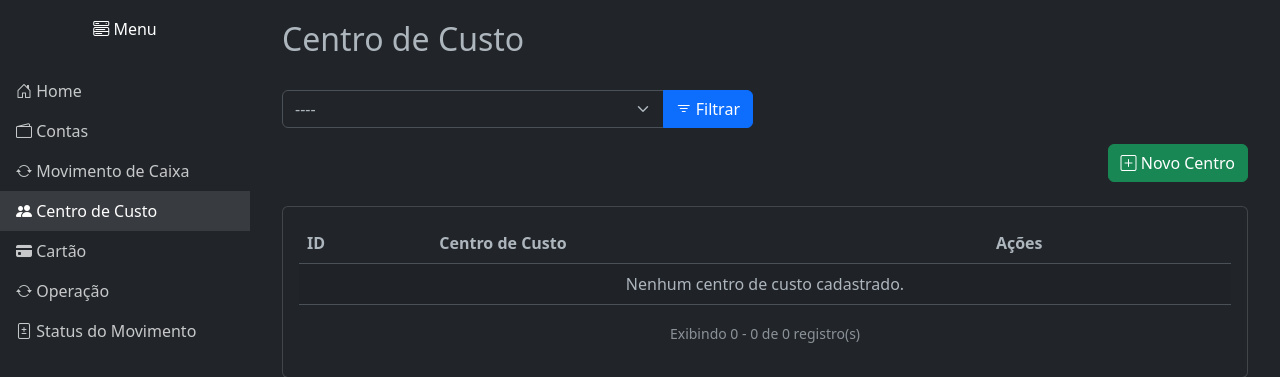
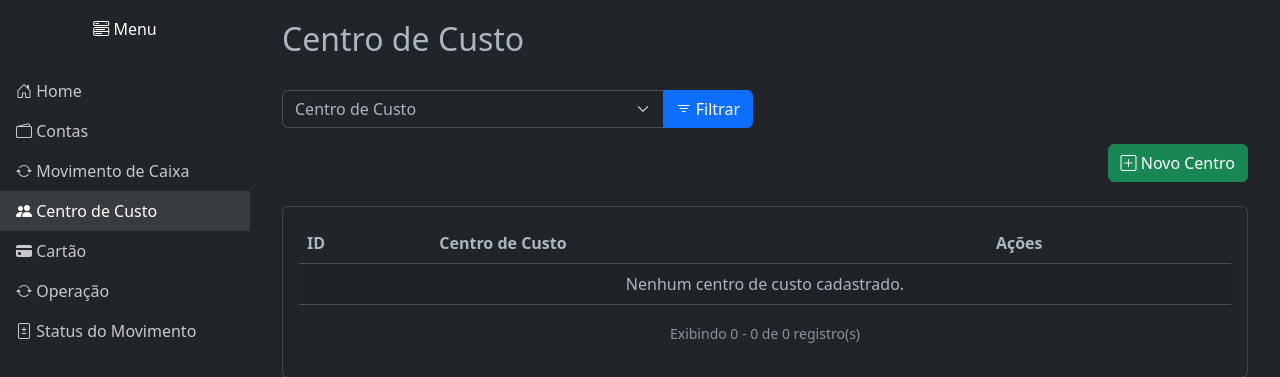
Before and after one commit to mateusdev08/sgf, a Django app: page /centro-custo/ in a window 1280 px wide. Shown: the top 377 px of the page. Run offline with Django 5.2, Linux system fonts and the light colour scheme; data that the repository does not hold is empty.

Commit message:
Rótulo do filtro

```diff
--- a/centro_custo/templates/centro_custo/list.html
+++ b/centro_custo/templates/centro_custo/list.html
@@ -28,7 +28,7 @@
         <form method="get" action="{% url 'centro_custo:list' %}">
             <div class="input-group">
                 <select class="form-select" name="centro_custo"> <!-- campo -->
-                    <option value="" {% if not request.GET.centro_custo %} selected {% endif %}>----</option> <!-- coluna -->
+                    <option value="" {% if not request.GET.centro_custo %} selected {% endif %}>Centro de Custo</option> <!-- coluna -->
 
                     {% for itens in centro_custo %} <!-- coluna -->
                         <!-- <option value="{{ itens.id }}" {% if request.GET.conta == itens.id %} selected {% endif %}>{{ itens.conta }}</option> -->
```
